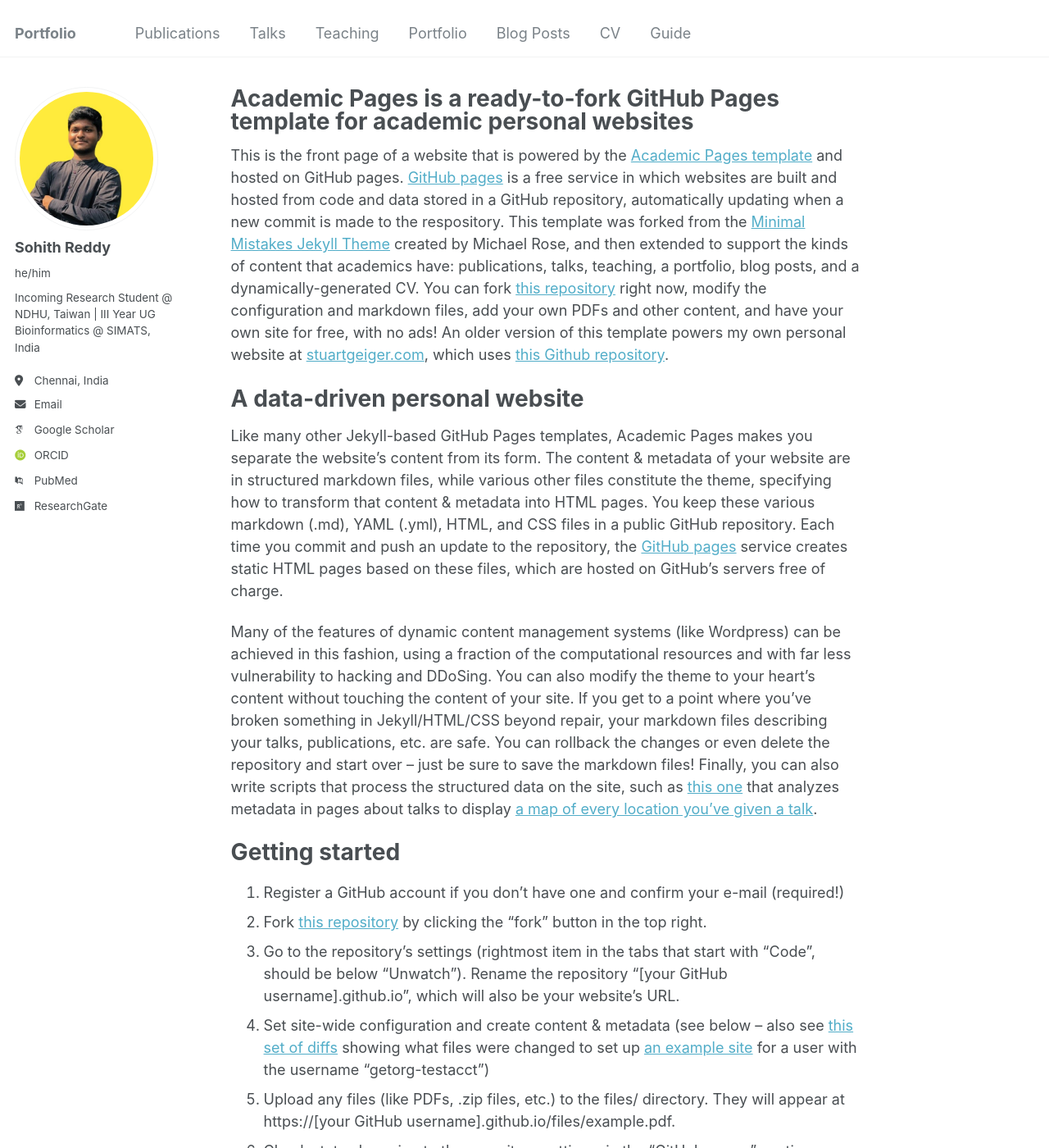
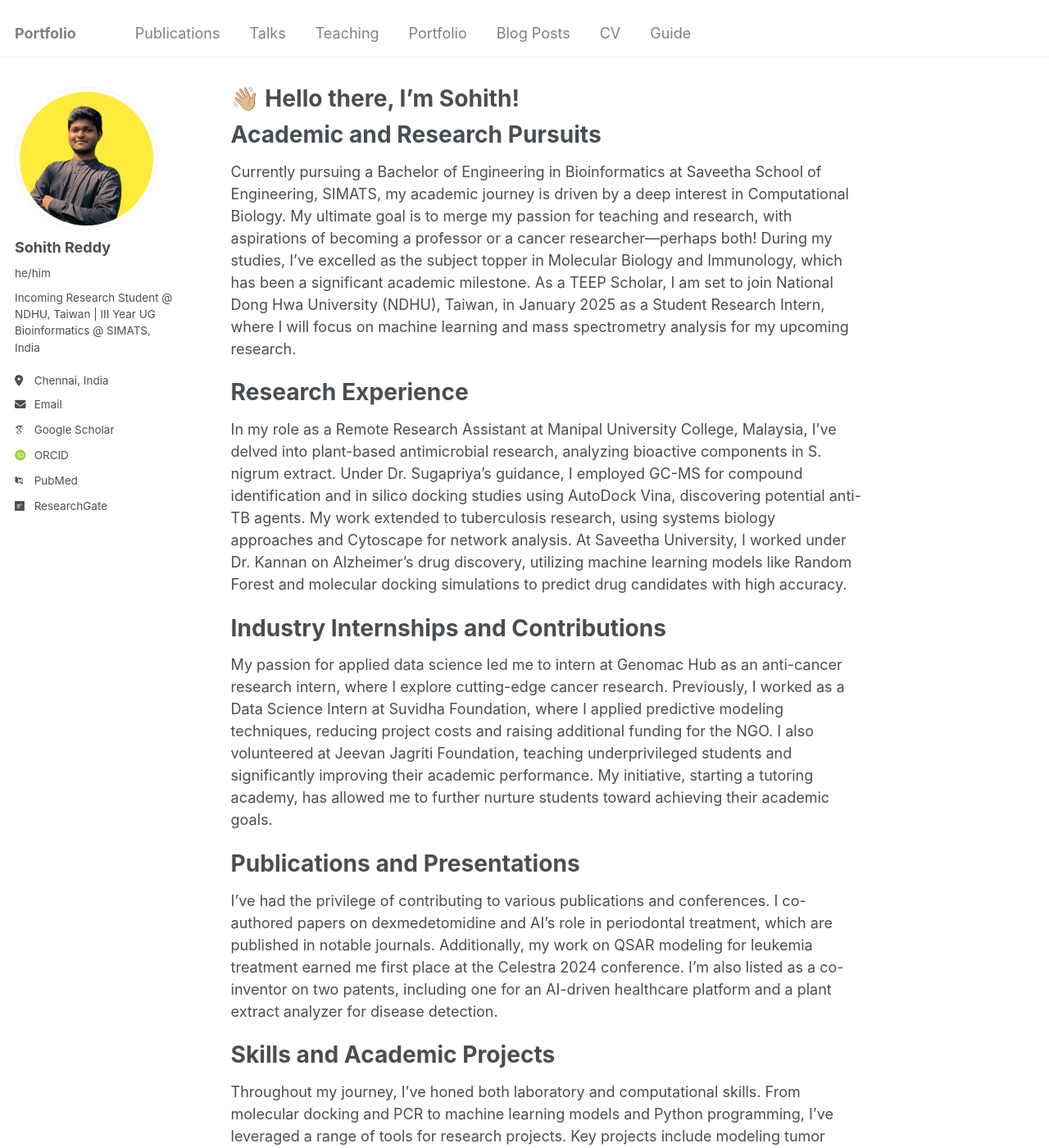
Before and after one commit to sohithpydev/sohith, a Jekyll site: the page built from _pages/about.md, in a window 1280 px wide and 1400 px high. Shown: the whole window at 82% size. Built offline with Jekyll 4.4.1, drawn with Linux system fonts in a browser that asks for light colours; some web fonts are replaced; some of the changed text lies outside the part shown.

Commit message:
Update about.md

```diff
--- a/_pages/about.md
+++ b/_pages/about.md
@@ -1,49 +1,31 @@
 ---
 permalink: /
-title: "Academic Pages is a ready-to-fork GitHub Pages template for academic personal websites"
+title: "👋🏼 Hello there, I'm Sohith!"
 author_profile: true
 redirect_from:
   - /about/
   - /about.html
 ---
+Academic and Research Pursuits
+=========
+Currently pursuing a Bachelor of Engineering in Bioinformatics at Saveetha School of Engineering, SIMATS, my academic journey is driven by a deep interest in Computational Biology. My ultimate goal is to merge my passion for teaching and research, with aspirations of becoming a professor or a cancer researcher—perhaps both! During my studies, I’ve excelled as the subject topper in Molecular Biology and Immunology, which has been a significant academic milestone. As a TEEP Scholar, I am set to join National Dong Hwa University (NDHU), Taiwan, in January 2025 as a Student Research Intern, where I will focus on machine learning and mass spectrometry analysis for my upcoming research.
 
-This is the front page of a website that is powered by the [Academic Pages template](https://github.com/academicpages/academicpages.github.io) and hosted on GitHub pages. [GitHub pages](https://pages.github.com) is a free service in which websites are built and hosted from code and data stored in a GitHub repository, automatically updating when a new commit is made to the respository. This template was forked from the [Minimal Mistakes Jekyll Theme](https://mmistakes.github.io/minimal-mistakes/) created by Michael Rose, and then extended to support the kinds of content that academics have: publications, talks, teaching, a portfolio, blog posts, and a dynamically-generated CV. You can fork [this repository](https://github.com/academicpages/academicpages.github.io) right now, modify the configuration and markdown files, add your own PDFs and other content, and have your own site for free, with no ads! An older version of this template powers my own personal website at [stuartgeiger.com](http://stuartgeiger.com), which uses [this Github repository](https://github.com/staeiou/staeiou.github.io).
+Research Experience
+=======
+In my role as a Remote Research Assistant at Manipal University College, Malaysia, I’ve delved into plant-based antimicrobial research, analyzing bioactive components in S. nigrum extract. Under Dr. Sugapriya's guidance, I employed GC-MS for compound identification and in silico docking studies using AutoDock Vina, discovering potential anti-TB agents. My work extended to tuberculosis research, using systems biology approaches and Cytoscape for network analysis. At Saveetha University, I worked under Dr. Kannan on Alzheimer’s drug discovery, utilizing machine learning models like Random Forest and molecular docking simulations to predict drug candidates with high accuracy.
 
-A data-driven personal website
+Industry Internships and Contributions
 ======
-Like many other Jekyll-based GitHub Pages templates, Academic Pages makes you separate the website's content from its form. The content & metadata of your website are in structured markdown files, while various other files constitute the theme, specifying how to transform that content & metadata into HTML pages. You keep these various markdown (.md), YAML (.yml), HTML, and CSS files in a public GitHub repository. Each time you commit and push an update to the repository, the [GitHub pages](https://pages.github.com/) service creates static HTML pages based on these files, which are hosted on GitHub's servers free of charge.
+My passion for applied data science led me to intern at Genomac Hub as an anti-cancer research intern, where I explore cutting-edge cancer research. Previously, I worked as a Data Science Intern at Suvidha Foundation, where I applied predictive modeling techniques, reducing project costs and raising additional funding for the NGO. I also volunteered at Jeevan Jagriti Foundation, teaching underprivileged students and significantly improving their academic performance. My initiative, starting a tutoring academy, has allowed me to further nurture students toward achieving their academic goals.
 
-Many of the features of dynamic content management systems (like Wordpress) can be achieved in this fashion, using a fraction of the computational resources and with far less vulnerability to hacking and DDoSing. You can also modify the theme to your heart's content without touching the content of your site. If you get to a point where you've broken something in Jekyll/HTML/CSS beyond repair, your markdown files describing your talks, publications, etc. are safe. You can rollback the changes or even delete the repository and start over -- just be sure to save the markdown files! Finally, you can also write scripts that process the structured data on the site, such as [this one](https://github.com/academicpages/academicpages.github.io/blob/master/talkmap.ipynb) that analyzes metadata in pages about talks to display [a map of every location you've given a talk](https://academicpages.github.io/talkmap.html).
+Publications and Presentations
+=======
+I’ve had the privilege of contributing to various publications and conferences. I co-authored papers on dexmedetomidine and AI's role in periodontal treatment, which are published in notable journals. Additionally, my work on QSAR modeling for leukemia treatment earned me first place at the Celestra 2024 conference. I’m also listed as a co-inventor on two patents, including one for an AI-driven healthcare platform and a plant extract analyzer for disease detection.
 
-Getting started
-======
-1. Register a GitHub account if you don't have one and confirm your e-mail (required!)
-1. Fork [this repository](https://github.com/academicpages/academicpages.github.io) by clicking the "fork" button in the top right.
-1. Go to the repository's settings (rightmost item in the tabs that start with "Code", should be below "Unwatch"). Rename the repository "[your GitHub username].github.io", which will also be your website's URL.
-1. Set site-wide configuration and create content & metadata (see below -- also see [this set of diffs](http://archive.is/3TPas) showing what files were changed to set up [an example site](https://getorg-testacct.github.io) for a user with the username "getorg-testacct")
-1. Upload any files (like PDFs, .zip files, etc.) to the files/ directory. They will appear at https://[your GitHub username].github.io/files/example.pdf.
-1. Check status by going to the repository settings, in the "GitHub pages" section
+Skills and Academic Projects
+=======
+Throughout my journey, I’ve honed both laboratory and computational skills. From molecular docking and PCR to machine learning models and Python programming, I’ve leveraged a range of tools for research projects. Key projects include modeling tumor growth dynamics and developing a stress detection tool using machine learning. These projects underscore my ability to bridge wet lab research with computational approaches, advancing interdisciplinary studies.
 
-Site-wide configuration
-------
-The main configuration file for the site is in the base directory in [_config.yml](https://github.com/academicpages/academicpages.github.io/blob/master/_config.yml), which defines the content in the sidebars and other site-wide features. You will need to replace the default variables with ones about yourself and your site's github repository. The configuration file for the top menu is in [_data/navigation.yml](https://github.com/academicpages/academicpages.github.io/blob/master/_data/navigation.yml). For example, if you don't have a portfolio or blog posts, you can remove those items from that navigation.yml file to remove them from the header.
-
-Create content & metadata
-------
-For site content, there is one markdown file for each type of content, which are stored in directories like _publications, _talks, _posts, _teaching, or _pages. For example, each talk is a markdown file in the [_talks directory](https://github.com/academicpages/academicpages.github.io/tree/master/_talks). At the top of each markdown file is structured data in YAML about the talk, which the theme will parse to do lots of cool stuff. The same structured data about a talk is used to generate the list of talks on the [Talks page](https://academicpages.github.io/talks), each [individual page](https://academicpages.github.io/talks/2012-03-01-talk-1) for specific talks, the talks section for the [CV page](https://academicpages.github.io/cv), and the [map of places you've given a talk](https://academicpages.github.io/talkmap.html) (if you run this [python file](https://github.com/academicpages/academicpages.github.io/blob/master/talkmap.py) or [Jupyter notebook](https://github.com/academicpages/academicpages.github.io/blob/master/talkmap.ipynb), which creates the HTML for the map based on the contents of the _talks directory).
-
-**Markdown generator**
-
-I have also created [a set of Jupyter notebooks](https://github.com/academicpages/academicpages.github.io/tree/master/markdown_generator
-) that converts a CSV containing structured data about talks or presentations into individual markdown files that will be properly formatted for the Academic Pages template. The sample CSVs in that directory are the ones I used to create my own personal website at stuartgeiger.com. My usual workflow is that I keep a spreadsheet of my publications and talks, then run the code in these notebooks to generate the markdown files, then commit and push them to the GitHub repository.
-
-How to edit your site's GitHub repository
-------
-Many people use a git client to create files on their local computer and then push them to GitHub's servers. If you are not familiar with git, you can directly edit these configuration and markdown files directly in the github.com interface. Navigate to a file (like [this one](https://github.com/academicpages/academicpages.github.io/blob/master/_talks/2012-03-01-talk-1.md) and click the pencil icon in the top right of the content preview (to the right of the "Raw | Blame | History" buttons). You can delete a file by clicking the trashcan icon to the right of the pencil icon. You can also create new files or upload files by navigating to a directory and clicking the "Create new file" or "Upload files" buttons.
-
-Example: editing a markdown file for a talk
-![Editing a markdown file for a talk](/images/editing-talk.png)
-
-For more info
-------
-More info about configuring Academic Pages can be found in [the guide](https://academicpages.github.io/markdown/). The [guides for the Minimal Mistakes theme](https://mmistakes.github.io/minimal-mistakes/docs/configuration/) (which this theme was forked from) might also be helpful.
+Let’s Connect!
+=======
+I’m always eager to learn and collaborate, especially in the fields of bioinformatics, cancer research, and machine learning. If you share similar interests or have insights into these exciting domains, let’s connect! Together, we can explore innovative solutions to today’s biomedical challenges.
```
